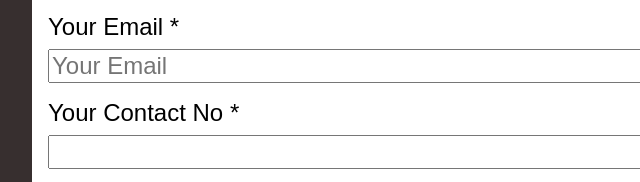
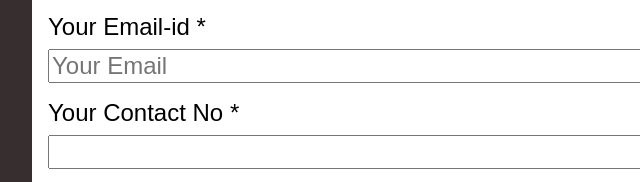
Before and after one commit to sai2963/duduka_forms, a plain HTML site: page index.html in a window 1280 px wide. Shown: the part 408-590 px from the top of the page, 272-912 px from the left. Drawn offline with Linux system fonts and the light colour scheme.

Commit message:
file updated

```diff
--- a/index.html
+++ b/index.html
@@ -21,7 +21,7 @@
               <input type="text" name="name" id="user" required placeholder="Your Name"/>
             </li>
             <li>
-              <label for="user-email">Your Email *</label>
+              <label for="user-email">Your Email-id *</label>
               <input type="email" name="email" id="user-email" required placeholder="Your Email"/>
             </li>
             <li>
```
